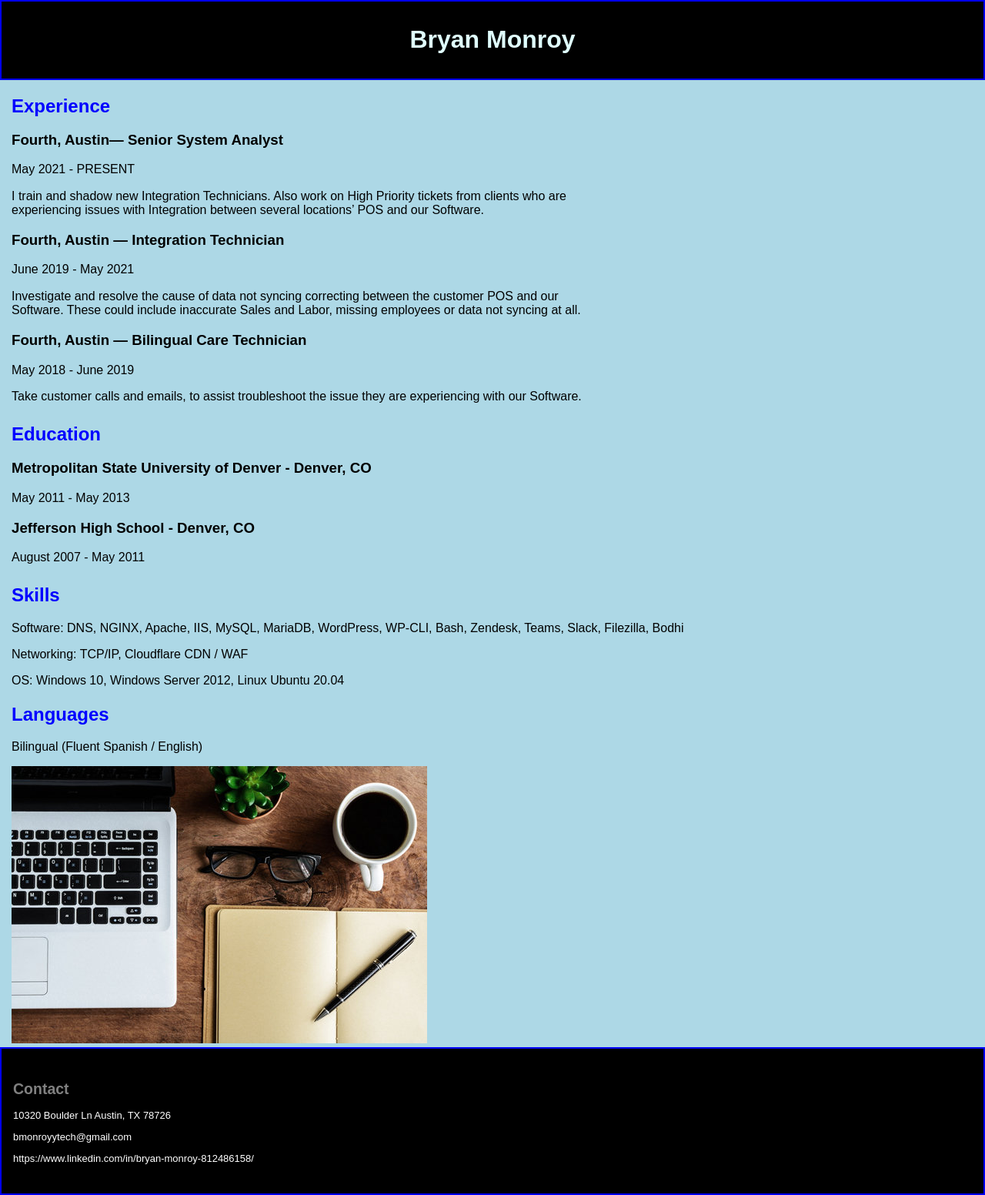
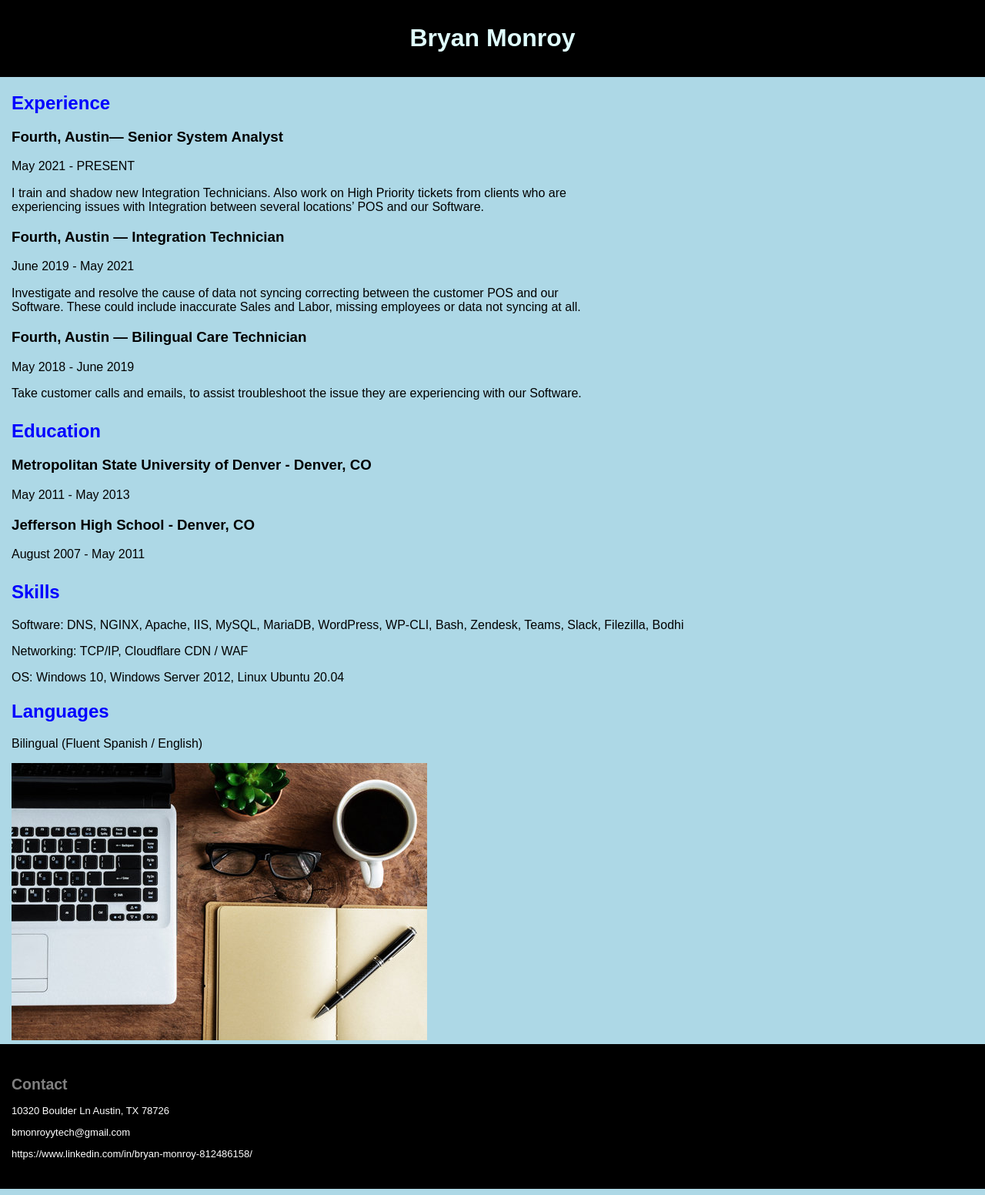
Before and after one commit to bmonroyy/resumeBryan, a plain HTML site: page resume/index.html in a window 1280 px wide. Shown: the whole page at 77% size. Drawn offline with Linux system fonts and the light colour scheme.

Commit message:
Removed blue border
Commented out blue borders for header and footer.

```diff
--- a/resume/css/style.css
+++ b/resume/css/style.css
@@ -38,7 +38,7 @@ header {
   color: lightcyan;
   width: 100%;
   height: 20%;
-  border: 2px solid blue;
+  /* border: 2px solid blue; */
 }
 
 h2 {
@@ -62,7 +62,7 @@ footer {
   bottom: 0;
   color: white;
   background-color: black;
-  border: 2px solid blue;
+  /* border: 2px solid blue; */
   height: 18%;
   left: 0;
   position: absolute;
```
